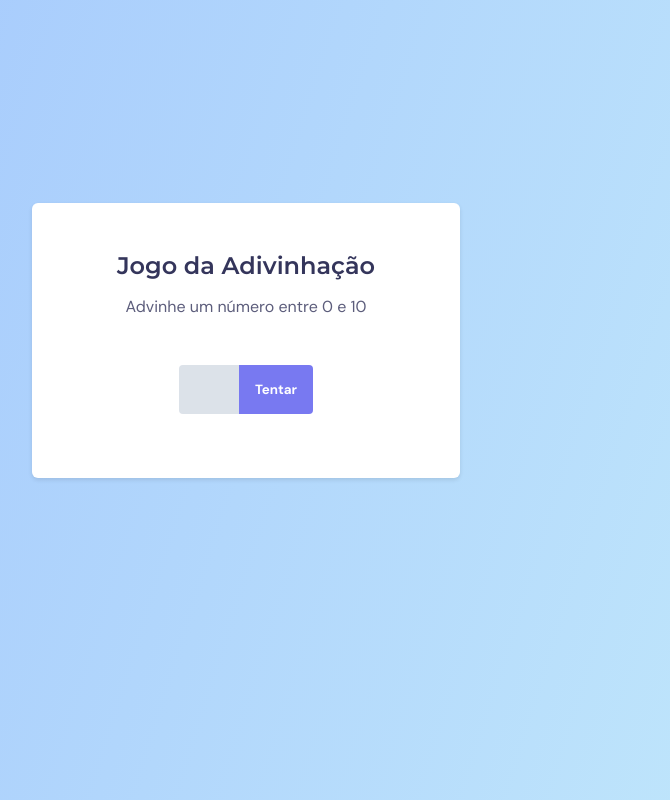
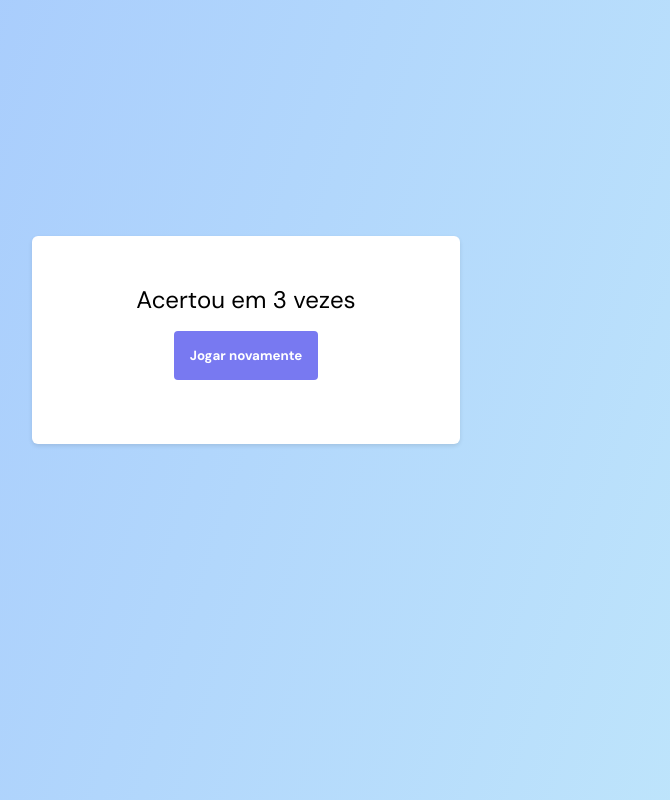
Before and after one commit to furtadovg/ProjetoExplorer-Javascript1, a plain HTML site: page index.html in a window 1280 px wide. Shown: the whole page, without its empty margins (394-1064 px from the left). Drawn offline with Linux system fonts and the light colour scheme.

Commit message:
class: Finalizando telas

```diff
--- a/index.html
+++ b/index.html
@@ -3,17 +3,22 @@
   <head>
     <link rel="preconnect" href="https://fonts.googleapis.com" />
     <link rel="preconnect" href="https://fonts.gstatic.com" crossorigin />
+
     <meta charset="UTF-8" />
     <meta name="viewport" content="width=device-width, initial-scale=1.0" />
     <title>Jogo Adivinhação</title>
+
     <link rel="stylesheet" href="./style.css" />
     <link
       href="https://fonts.googleapis.com/css2?family=DM+Sans:wght@400;700&family=Montserrat:wght@600&display=swap"
       rel="stylesheet"
     />
   </head>
+
   <body>
+
     <main>
+    <div class="screen1 hide">
       <h1>Jogo da Adivinhação</h1>
       <p>Advinhe um número entre 0 e 10</p>
 
@@ -21,6 +26,15 @@
         <input type="number" />
         <button>Tentar</button>
       </form>
+    </div>
+
+    <div class="screen2">
+      <h2>Acertou em 3 vezes</h2>
+      <button>Jogar novamente</button>
+    </div>
+
     </main>
+
   </body>
+
 </html>
--- a/style.css
+++ b/style.css
@@ -10,7 +10,7 @@
 
   body {
     background: linear-gradient(287.56deg, #c2e9fb 0%, #a1c4fd 100%);
-    font-size: 1.6rem;
+    font-size: 16px;
     display: grid;
     place-items: center;
     height: 100vh;
@@ -22,22 +22,48 @@
     font-family: 'DM Sans', sans-serif;
   }
 
+  button {
+    background-color: #7879f1;
+    color: white;
+
+    margin-top: 16px;
+
+    font-weight: bold;
+
+    border-radius: 0 4px 4px 0;
+    cursor: pointer;
+
+    transition: background .3s;
+
+  }
+
+  button:hover {
+    background-color: #6363ce;
+  }
+
+  .hide {
+    display: none;
+
+  }
+
   main {
     background: #ffffff;
-    box-shadow: 0px 0.2rem 0.4rem rgba(0, 0, 0, 0.1);
-    border-radius: 0.6rem;
-    padding: 4.8rem 6.4rem 6.4rem;
+    box-shadow: 0px 2px 4px rgba(0, 0, 0, 0.1);
+    border-radius: 6px;
+    padding: 48px 64px 64px;
 
-    width: min(42.8rem, 90%);
-    margin-top: -12rem;
+    width: min(428px, 90%);
+    margin-top: -120px;
 
     text-align: center;
   }
 
+/*screen1*/
+
   h1 {
     font-family: 'Montserrat', sans-serif;
-    font-size: 2.4rem;
-    margin-bottom: 1.6rem;
+    font-size: 24px;
+    margin-bottom: 16px;
   }
 
   h1,
@@ -50,7 +76,7 @@
   }
 
   form {
-    margin-top: 4.8rem;
+    margin-top: 48px;
     display: flex;
     justify-content: center;
   }
@@ -58,18 +84,24 @@
   input,
   button {
     border: none;
-    padding: 1.6rem;
+    padding: 16px;
   }
 
   input {
     background-color: #dce2e9;
     width: 6rem;
-    border-radius: 0.4rem 0 0 0.4rem;
+    border-radius: 4px 0 0 4px;
   }
 
-  button {
-    background-color: #7879f1;
-    color: white;
-    font-weight: bold;
-    border-radius: 0 0.4rem 0.4rem 0;
-  }
+
+/*screen2*/
+h2 {
+  font-size: 24px;
+  font-weight: normal;
+
+  margin-botton: 33px;
+}
+
+.screen2 button {
+  border-radius: 4px;
+}
```
